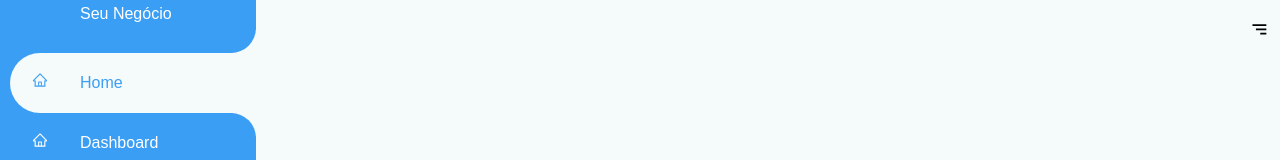
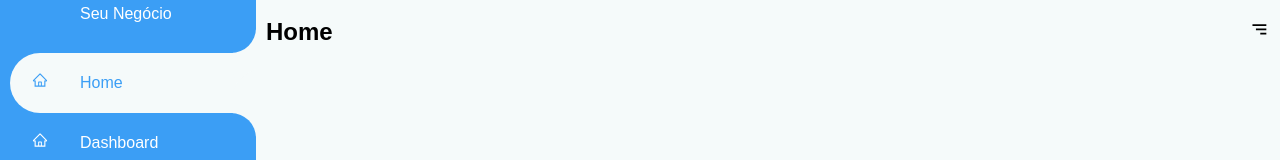
Before and after one commit to vinnidias/seunegocioonline, a React (Create React App) app in the folder dashboard/: page / in a window 1280 px wide. Shown: the top 160 px of the page. Built offline with nearby package versions, Linux system fonts and the light colour scheme; a web font is replaced by a local one.

Commit message:
passing props to header component

```diff
--- a/dashboard/src/components/SideMenu/styles.ts
+++ b/dashboard/src/components/SideMenu/styles.ts
@@ -17,7 +17,7 @@ type IISOpen = {
 
 export const Container = styled.aside<IISOpen>`
   position: fixed;
-  width: ${({ isOpen }) => isOpen ? `20%` : `6%`};
+  width: ${({ isOpen }) => isOpen ? `20%` : `5%`};
   height: 100%;
   background-color: ${Theme.colors.secondaryBg};
   border-left: 10px solid ${Theme.colors.secondaryBg};
--- a/dashboard/src/pages/Home/index.tsx
+++ b/dashboard/src/pages/Home/index.tsx
@@ -14,7 +14,7 @@ export const Home: React.FC = () => {
         isOpen={isOpen}
         selected="Home"
       />
-      <Header />
+      <Header title="Home"/>
     </S.Container>
   );
 };
```
